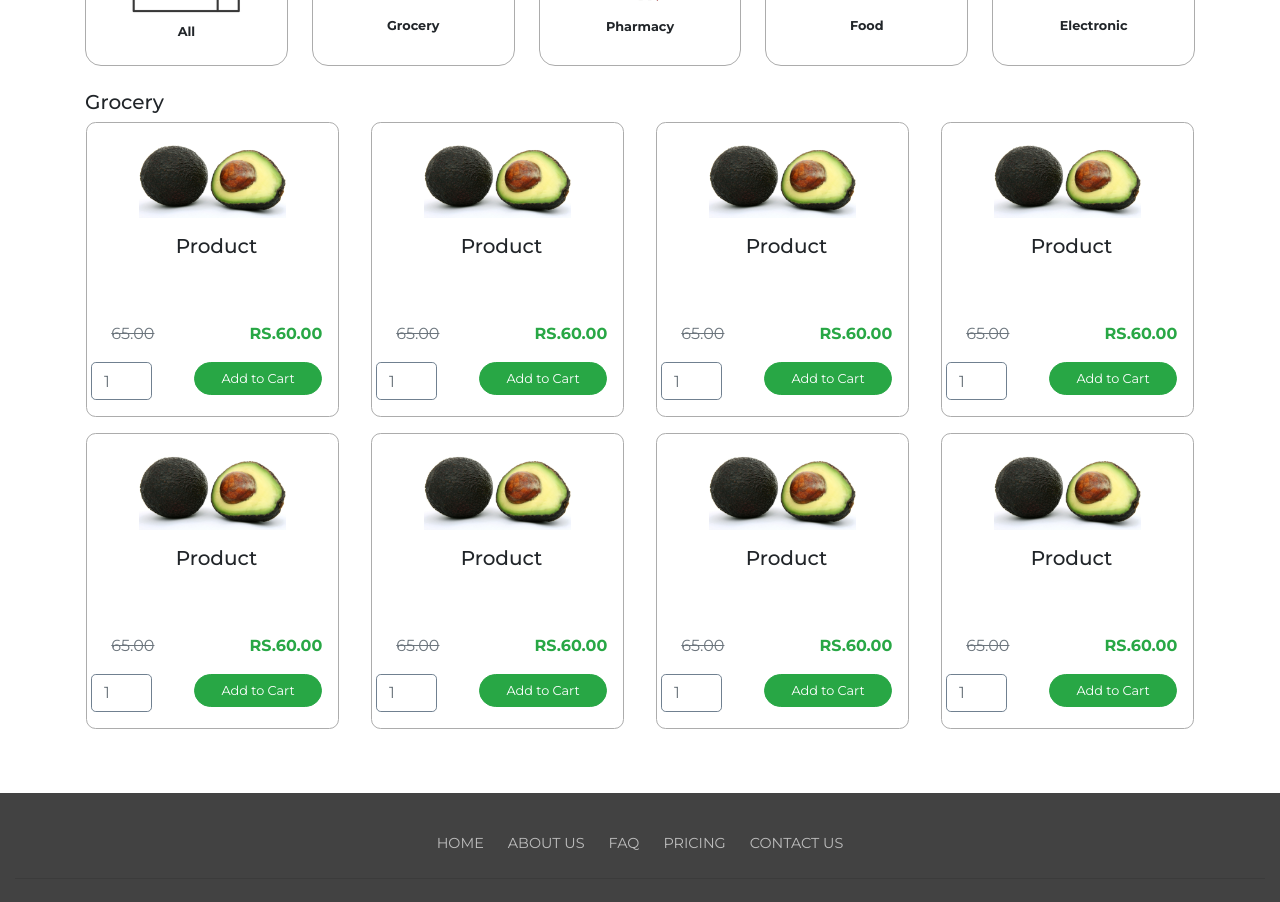
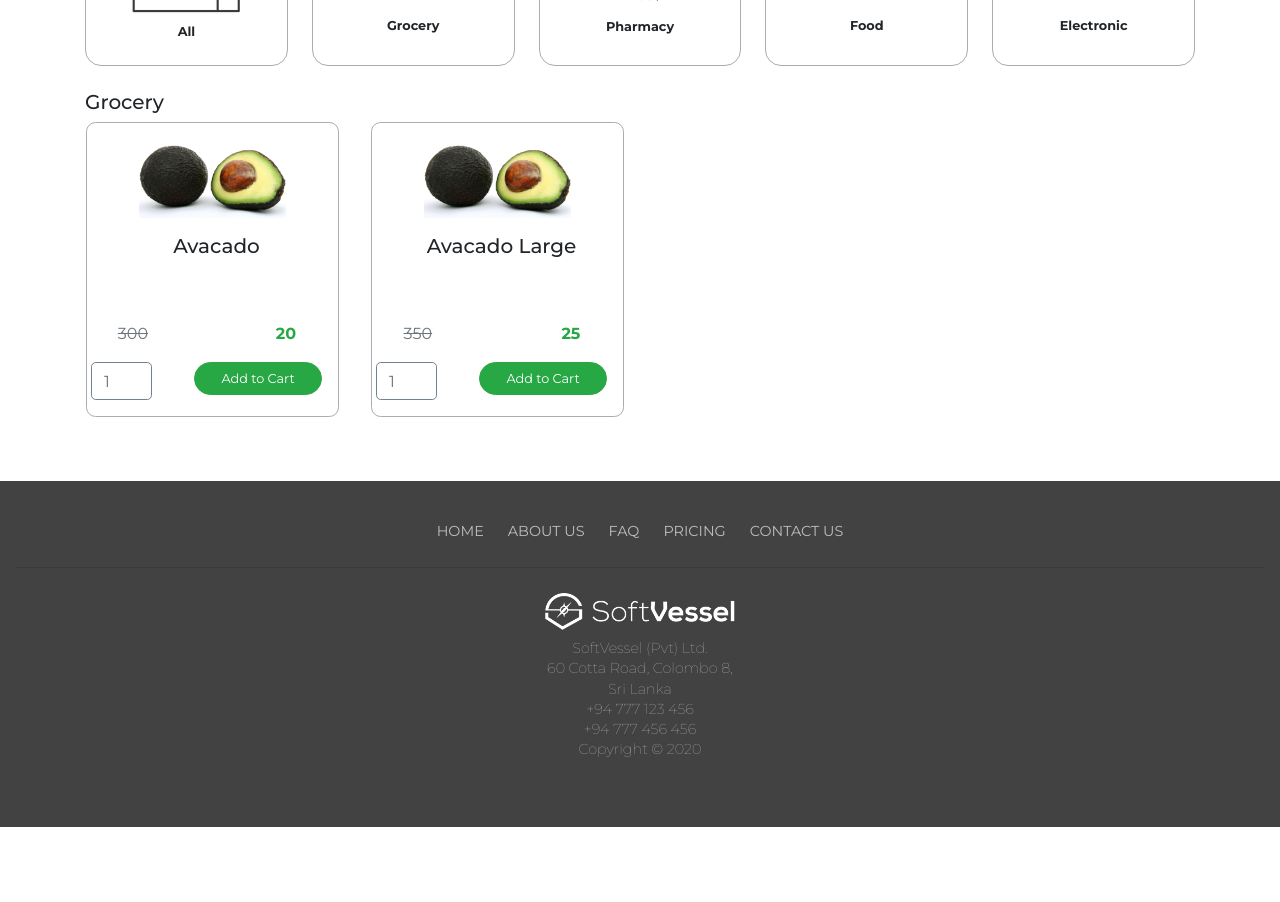
Before and after one commit to Team-KitKat/ecommerce-frontend, a React (Create React App) app: page / in a window 1280 px wide. Shown: the part 1020-1922 px from the top of the page. After the commit the page ends 1847 px from the top, so only its background shows below. Built offline with nearby package versions, Linux system fonts and the light colour scheme; a web font is replaced by a local one.

Commit message:
product store created

```diff
--- a/src/components/productArea/productList/ProductList.tsx
+++ b/src/components/productArea/productList/ProductList.tsx
@@ -1,8 +1,13 @@
 import React from 'react';
 import {CardDeck, Col, Container, Row} from "react-bootstrap";
 import Product from "../singleProduct/Product";
+import {useSelector} from "react-redux";
+import{RootState} from "../../../redux/store";
+import {productState} from "../../../redux/productSlice";
+import {IProduct} from "../../../types/MainTypes";
+const ProductList: React.FC = () => {
 
-const ProductList: React.FC = () => {
+    const products=useSelector((state:RootState)=>state.products.value);
     return (
         <Col xs={12}>
             <Container className='mb-5 product-list'>
@@ -12,6 +17,8 @@ const ProductList: React.FC = () => {
                     </Col>
                 </Row>
                 <Row className='product-list-container'>
+                    {
+                        /*
                          <Product/>
                         <Product/>
                         <Product/>
@@ -20,6 +27,14 @@ const ProductList: React.FC = () => {
                         <Product/>
                         <Product/>
                         <Product/>
+                         */
+                    }
+                    {
+                        products.map((product:IProduct) => (
+                                <Product productInfo={product}/>
+                            ))}
+
+
                 </Row>
 
             </Container>
--- a/src/components/productArea/singleProduct/Product.tsx
+++ b/src/components/productArea/singleProduct/Product.tsx
@@ -1,26 +1,33 @@
 import React from 'react';
 import {Button, Card, Col, Form, FormControl, FormGroup, Image, Row} from "react-bootstrap";
 import ProductImg from "../../../assets/images/avacado.jpg";
+import {IProduct} from "../../../types/MainTypes";
 
-const Product: React.FC = () => {
+type productProps={
+    productInfo:IProduct;
+}
+const Product: React.FC<productProps> = (props) => {
+    const {productInfo}=props;
+    const imgUrl=require('../../../assets/images/'+productInfo.image)
+    console.log(productInfo.image);
     return (
         <Col xs={6} sm={6} lg={3} md={4} xl={3} className='m-0 px-xl-3 px-sm-3 px-lg-3 px-md-3 single-product'>
             <Row className={'px-1 py-0  m-0 mb-3 text-center product-body'}>
                 <Col xs={12} className='p-0 m-0'>
                     <Image
                         className='m-0 px-0 px-lg-4 px-xl-5 px-md-3 px-sm-2  product-image'
-                        src={ProductImg}/>
+                        src= {imgUrl.default} alt="product"/>
                 </Col>
                 <Col xs={12} className='mt-3 mb-3 mb-lg-4 mb-xl-4 mb-md-4 mb-sm-4 p-0 text-center'>
-                    <h5 className={'ml-2 pb-2'}>Product</h5>
+                    <h5 className={'ml-2 pb-2'}>{productInfo.name}</h5>
                 </Col>
                 <Col xs={12} className='mt-3 mt-sm-4 p-0 mb-0'>
                     <Row className=''>
                         <Col xs={5} className={'price-tag text-secondary'}>
-                            <label><s>65.00</s></label>
+                            <label><s>{productInfo.price}</s></label>
                         </Col>
                         <Col xs={7} className={'pl-0 pl-sm-5 pl-xl-5 pl-md-5 pl-lg-5 price-tag text-success'}>
-                            <label className=''><b>RS.60.00</b></label>
+                            <label className=''><b>{productInfo.discount}</b></label>
                         </Col>
                     </Row>
                     <Form className='add-product-form'>
--- a/src/redux/productSlice.ts
+++ b/src/redux/productSlice.ts
@@ -1,7 +1,6 @@
 import { createSlice, PayloadAction } from '@reduxjs/toolkit'
 import type { RootState } from './store'
 import {IProduct} from "../types/MainTypes";
-import ProductImg from "../assets/images/avacado.jpg";
 
 // Define a type for the slice state
 interface ProductState {
@@ -12,7 +11,7 @@ interface ProductState {
 const initialState: ProductState = {
     value:[{
         id: "1",
-        image: {ProductImg},
+        image: "avacado.jpg",
         name: "Avacado",
         qty: 1,
         price: 300,
@@ -21,11 +20,11 @@ const initialState: ProductState = {
     },
         {
         id: "1",
-        image: {ProductImg},
+        image: "avacado.jpg",
         name: "Avacado Large",
         qty: 1,
         price: 350,
-        discount: 20,
+        discount: 25,
         total: 350
     }]
 
```
Lines whose indentation alone changed are shown as unchanged.
